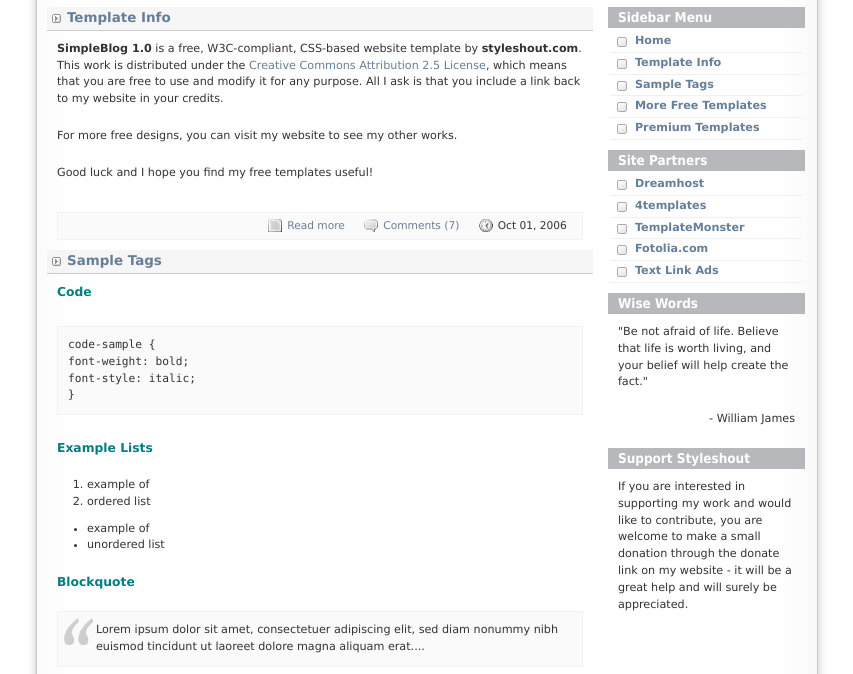
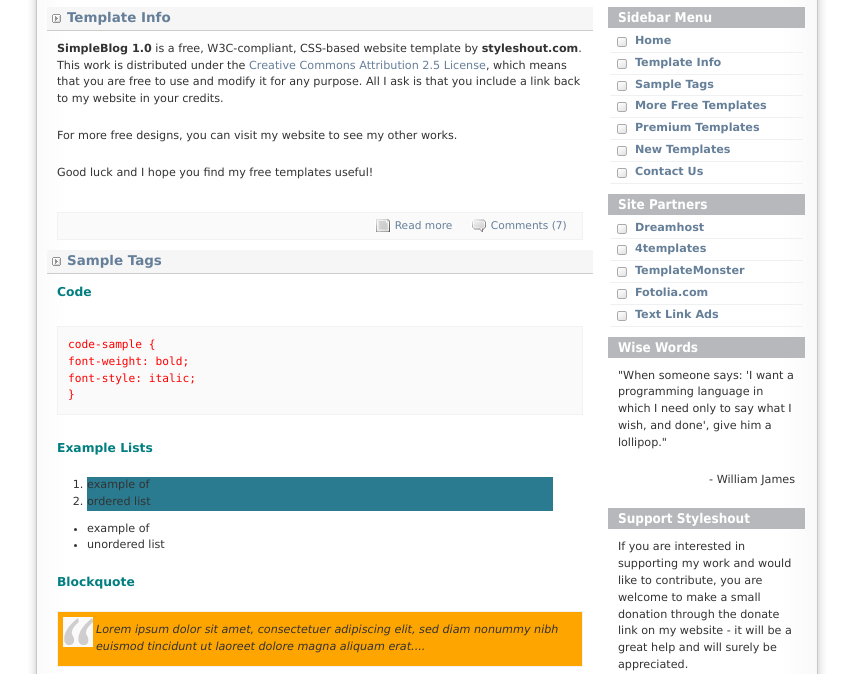
Before and after one commit to mackilroy007/CF-jQuery-DAY01-Bumberger-adam, a plain HTML site: page Advanced/index.html in a window 1280 px wide. Shown: the part 129-803 px from the top of the page, without its empty margins (214-1067 px from the left). Drawn offline with nearby package versions, Linux system fonts and the light colour scheme.

Commit message:
finished advanced task

```diff
--- a/Advanced/index.html
+++ b/Advanced/index.html
@@ -1,10 +1,14 @@
 <!DOCTYPE html PUBLIC "-//W3C//DTD XHTML 1.0 Strict//EN" "http://www.w3.org/TR/xhtml1/DTD/xhtml1-strict.dtd">
 <html xmlns="http://www.w3.org/1999/xhtml" xml:lang="en" lang="en">
+
 <head>
   <title>SimpleBlog</title>
   <meta http-equiv="Content-Type" content="text/html; charset=iso-8859-1" />
   <link rel="stylesheet" href="images/SimpleBlog.css" type="text/css" />
+  <!--add jQuerry script-->
+  <script src="https://ajax.googleapis.com/ajax/libs/jquery/3.1.1/jquery.min.js"></script>
 </head>
+
 <body>
   <div id="wrap">
     <div id="header">
@@ -48,17 +52,25 @@
           <li><a href="http://all-free-download.com/free-website-templates/">Text Link Ads</a></li>
         </ul>
         <h1>Wise Words</h1>
-      <p>&quot;Be not afraid of life. Believe that life is worth living, and your belief will help create the fact.&quot; </p>
+        <p>&quot;Be not afraid of life. Believe that life is worth living, and your belief will help create the
+          fact.&quot; </p>
         <p class="align-right">- William James</p>
         <h1>Support Styleshout</h1>
-      <p>If you are interested in supporting my work and would like to contribute, you are welcome to make a small donation through the donate link on my website - it will be a great help and will surely be appreciated.</p>
+        <p>If you are interested in supporting my work and would like to contribute, you are welcome to make a small
+          donation through the donate link on my website - it will be a great help and will surely be appreciated.</p>
       </div>
       <div id="main"> <a name="TemplateInfo"></a>
         <h1>Template Info</h1>
-      <p><strong>SimpleBlog 1.0</strong> is a free, W3C-compliant, CSS-based website template by <strong>styleshout.com</strong>. This work is distributed under the <a rel="license" target="_blank" href="http://creativecommons.org/licenses/by/2.5/"> Creative Commons Attribution 2.5 License</a>, which means that you are free to use and modify it for any purpose. All I ask is that you include a link back to my website in your credits.</p>
+        <p><strong>SimpleBlog 1.0</strong> is a free, W3C-compliant, CSS-based website template by
+          <strong>styleshout.com</strong>. This work is distributed under the <a rel="license" target="_blank"
+            href="http://creativecommons.org/licenses/by/2.5/"> Creative Commons Attribution 2.5 License</a>, which
+          means that you are free to use and modify it for any purpose. All I ask is that you include a link back to my
+          website in your credits.</p>
         <p>For more free designs, you can visit my website to see my other works.</p>
         <p>Good luck and I hope you find my free templates useful!</p>
-      <p class="post-footer align-right"> <a href="http://all-free-download.com/free-website-templates/" class="readmore">Read more</a> <a href="http://all-free-download.com/free-website-templates/" class="comments">Comments (7)</a> <span class="date">Oct 01, 2006</span> </p>
+        <p class="post-footer align-right"> <a href="http://all-free-download.com/free-website-templates/"
+            class="readmore">Read more</a> <a href="http://all-free-download.com/free-website-templates/"
+            class="comments">Comments (7)</a> <span class="date">Oct 01, 2006</span> </p>
         <a name="SampleTags"></a>
         <h1>Sample Tags</h1>
         <h3>Code</h3>
@@ -77,10 +89,18 @@
         </ul>
         <h3>Blockquote</h3>
         <blockquote>
-        <p>Lorem ipsum dolor sit amet, consectetuer adipiscing elit, sed diam nonummy nibh euismod tincidunt ut laoreet dolore magna aliquam erat....</p>
+          <p>Lorem ipsum dolor sit amet, consectetuer adipiscing elit, sed diam nonummy nibh euismod tincidunt ut
+            laoreet dolore magna aliquam erat....</p>
         </blockquote>
         <h3>Image and text</h3>
-      <p><a href="http://all-free-download.com/free-website-templates/"><img src="images/firefox-gray.jpg" width="100" height="120" alt="firefox" class="float-left" /></a> Lorem ipsum dolor sit amet, consectetuer adipiscing elit. Donec libero. Suspendisse bibendum. Cras id urna. Morbi tincidunt, orci ac convallis aliquam, lectus turpis varius lorem, eu posuere nunc justo tempus leo. Donec mattis, purus nec placerat bibendum, dui pede condimentum odio, ac blandit ante orci ut diam. Cras fringilla magna. Phasellus suscipit, leo a pharetra condimentum, lorem tellus eleifend magna, eget fringilla velit magna id neque. Curabitur vel urna. In tristique orci porttitor ipsum. Aliquam ornare diam iaculis nibh. Proin luctus, velit pulvinar ullamcorper nonummy, mauris enim eleifend urna, congue egestas elit lectus eu est. </p>
+        <p><a href="http://all-free-download.com/free-website-templates/"><img src="images/firefox-gray.jpg" width="100"
+              height="120" alt="firefox" class="float-left" /></a> Lorem ipsum dolor sit amet, consectetuer adipiscing
+          elit. Donec libero. Suspendisse bibendum. Cras id urna. Morbi tincidunt, orci ac convallis aliquam, lectus
+          turpis varius lorem, eu posuere nunc justo tempus leo. Donec mattis, purus nec placerat bibendum, dui pede
+          condimentum odio, ac blandit ante orci ut diam. Cras fringilla magna. Phasellus suscipit, leo a pharetra
+          condimentum, lorem tellus eleifend magna, eget fringilla velit magna id neque. Curabitur vel urna. In
+          tristique orci porttitor ipsum. Aliquam ornare diam iaculis nibh. Proin luctus, velit pulvinar ullamcorper
+          nonummy, mauris enim eleifend urna, congue egestas elit lectus eu est. </p>
         <h3>Example Form</h3>
         <form action="http://all-free-download.com/free-website-templates/">
           <p>
@@ -98,8 +118,19 @@
       </div>
     </div>
     <div id="footer">
-    <p> &copy; 2006 <strong>Your Company</strong> &nbsp;&nbsp; Design by: <a href="http://www.styleshout.com/">styleshout</a> | Valid: <a href="http://validator.w3.org/check/referer">XHTML</a> | <a href="http://jigsaw.w3.org/css-validator/check/referer">CSS</a> &nbsp;&nbsp;&nbsp;&nbsp;&nbsp;&nbsp;&nbsp;&nbsp; <a href="http://all-free-download.com/free-website-templates/">Home</a>&nbsp;|&nbsp; <a href="http://all-free-download.com/free-website-templates/">Sitemap</a>&nbsp;|&nbsp; <a href="http://all-free-download.com/free-website-templates/">Home</a> </p>
+      <p> &copy; 2006 <strong>Your Company</strong> &nbsp;&nbsp; Design by: <a
+          href="http://www.styleshout.com/">styleshout</a> | Valid: <a
+          href="http://validator.w3.org/check/referer">XHTML</a> | <a
+          href="http://jigsaw.w3.org/css-validator/check/referer">CSS</a>
+        &nbsp;&nbsp;&nbsp;&nbsp;&nbsp;&nbsp;&nbsp;&nbsp; <a
+          href="http://all-free-download.com/free-website-templates/">Home</a>&nbsp;|&nbsp; <a
+          href="http://all-free-download.com/free-website-templates/">Sitemap</a>&nbsp;|&nbsp; <a
+          href="http://all-free-download.com/free-website-templates/">Home</a> </p>
     </div>
   </div>
-<div align=center>This template  downloaded form <a href='http://all-free-download.com/free-website-templates/'>free website templates</a></div></body>
+  <div align=center>This template downloaded form <a href='http://all-free-download.com/free-website-templates/'>free
+      website templates</a></div>
+  <script src="javaScript.js"></script>
+</body>
+
 </html>
--- /dev/null
+++ b/Advanced/javaScript.js
@@ -0,0 +1,78 @@
+//change all href attributes
+
+$(document).ready(function(){
+    //$("[href]").attr("href","https://www.codefactory.wien");
+    //it works, but it also renames the css link in the head
+    $("a").attr("href", "https://www.codefactory.wien");
+});
+
+//change text color to red for the code tag
+$(document).ready(function(){
+    $("code").css("color", "red");
+
+});
+
+//Change the background color to "#2a7b90" for all <li> elements which are direct child of an <ol> element
+$(document).ready(function(){
+
+    $("ol>li").css("background-color", "#2a7b90");
+
+});
+
+//4. Within the form, change the placeholder text to "Express your opinion"
+$(document).ready(function(){
+
+    $("form textarea").attr("placeholder", "Express your opinion");
+
+});
+
+//5. Replace all images on the page with this one "https://codefactory.wien/wp-content/themes/hestia/cf-images/big-jpg/1-frontend.jpg"
+$(document).ready(function(){
+
+    $("img").attr("src", "https://codefactory.wien/wp-content/themes/hestia/cf-images/big-jpg/1-frontend.jpg");
+
+});
+
+//6. Change the background color to orange for all blockquote elements and the font-style to italic
+$(document).ready(function(){
+
+    $("blockquote").css({
+        "background-color": "orange",
+        "font-style": "italic"
+    });
+
+});
+
+//7. At the top of the page, change the logo color "Simple" to black and "Blog" to white
+$(document).ready(function(){
+
+    $("#logo").css("color", "black");
+    $(".gray").css("color", "white");
+
+});
+
+//8. Remove the "Oct 01, 2006" Date from the page
+$(document).ready(function(){
+
+    $(".date").remove();
+
+});
+
+//9. Extend the Sidebar Menu with 3 additional items "New Templates", "Order Template" and "Contact Us"
+$(document).ready(function(){
+
+    var content = `<li><a href="#">New Templates</a></li>
+                    <li><a href="#</a></li>
+                    <li><a href="#">Contact Us</a></li>`
+
+    $(".sidemenu li:eq(4)").after(content);
+
+});
+
+//10. Change the sentence "Be not afraid of life. Believe that life is worth living, and your belief will help create the fact." into "When someone says: 'I want a programming language in which I need only to say what I wish, and done', give him a lollipop."
+
+$(document).ready(function(){
+
+    $("#sidebar p:first").text(`"When someone says: 'I want a programming language in which I need only to say what I wish, and done', give him a lollipop."`);
+
+});
```
Lines whose indentation alone changed are shown as unchanged.
